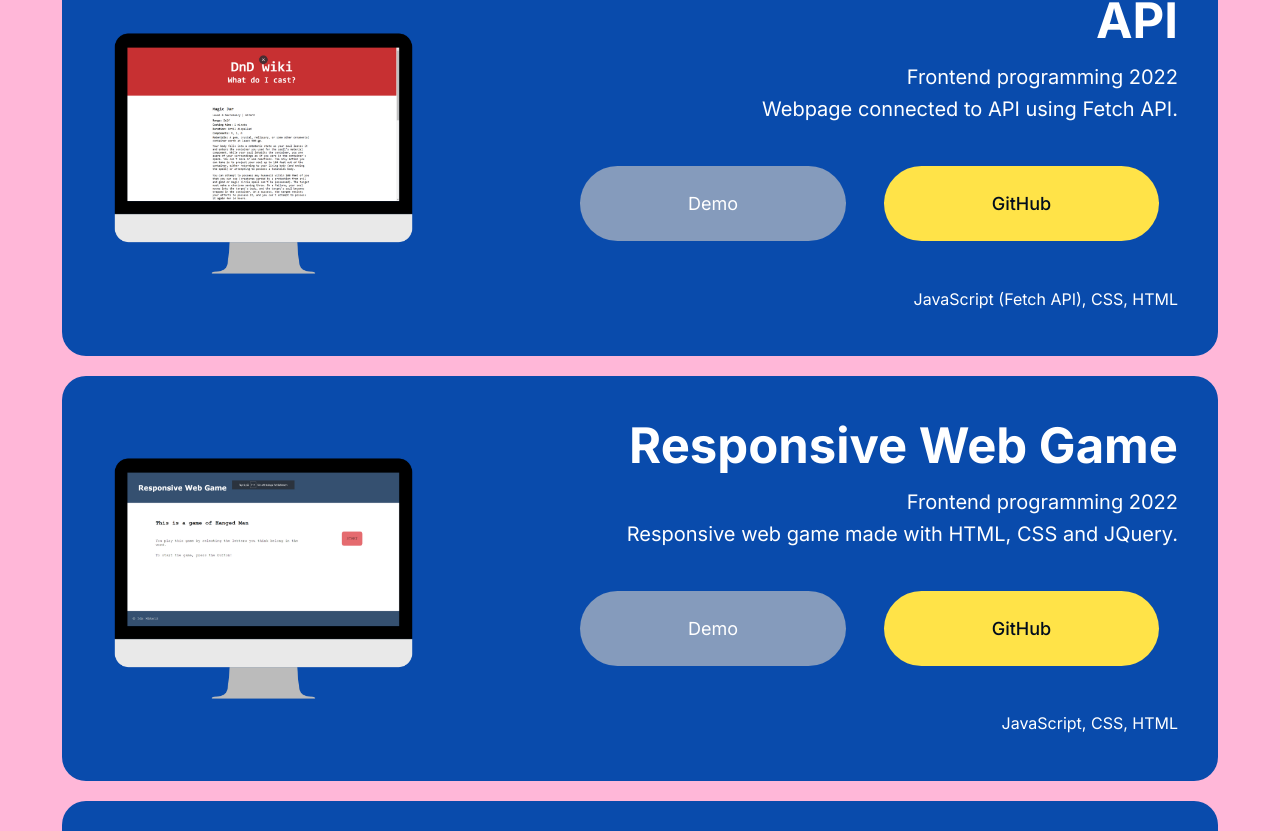
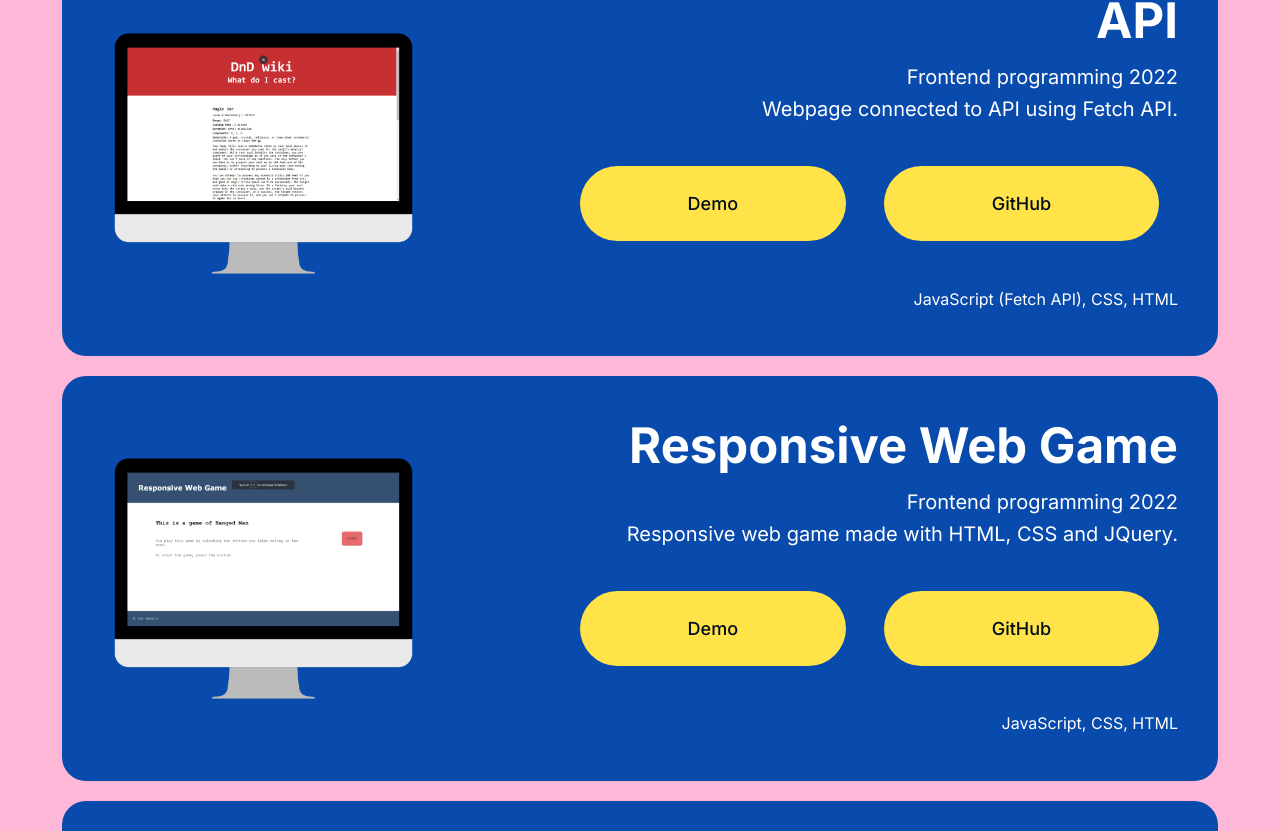
Before and after one commit to idamakela/assign-5, a Next.js app: page /projects in a window 1280 px wide. Shown: the part 6149-6980 px from the top of the page. Built offline with nearby package versions, Linux system fonts and the light colour scheme.

Commit message:
updated previous projects with deployed links

```diff
--- a/public/data.js
+++ b/public/data.js
@@ -5,8 +5,8 @@ const data = [
     desc: 'Responsive portfolio webpage prototype using only HTML and CSS.',
     tools: 'HTML, CSS',
     img: './img/one-webpage.png',
-    demo: '',
-    live: false,
+    demo: 'https://idamakela.github.io/projects/one-webpage/html/home.html',
+    live: true,
     github: 'https://github.com/idamakela/one-webpage',
     public: true,
     keywords: ['responsive', 'webpage', 'no javascript'],
@@ -17,8 +17,8 @@ const data = [
     desc: 'Vanilla JS game of Hanged Man made to work through alerts.',
     tools: 'JavaScript, HTML, CSS',
     img: './img/two-jsGame.png',
-    demo: '',
-    live: false,
+    demo: 'https://idamakela.github.io/projects/two-jsGame/html/index.html',
+    live: true,
     github: 'https://github.com/idamakela/two-jsGame',
     public: true,
     keywords: [],
@@ -29,8 +29,8 @@ const data = [
     desc: 'Responsive web game made with HTML, CSS and JQuery.',
     tools: 'JavaScript, CSS, HTML',
     img: './img/three-responsiveWebGame.png',
-    demo: '',
-    live: false,
+    demo: 'https://idamakela.github.io/projects/three-responsiveWebGame/html/index.html',
+    live: true,
     github: 'https://github.com/idamakela/three-responsiveWebGame',
     public: true,
     keywords: [],
@@ -41,8 +41,8 @@ const data = [
     desc: 'Webpage connected to API using Fetch API.',
     tools: 'JavaScript (Fetch API), CSS, HTML',
     img: './img/four-api.png',
-    demo: '',
-    live: false,
+    demo: 'https://idamakela.github.io/projects/four-api/html/index.html',
+    live: true,
     github: 'https://github.com/idamakela/four-api',
     public: true,
     keywords: [],
```
